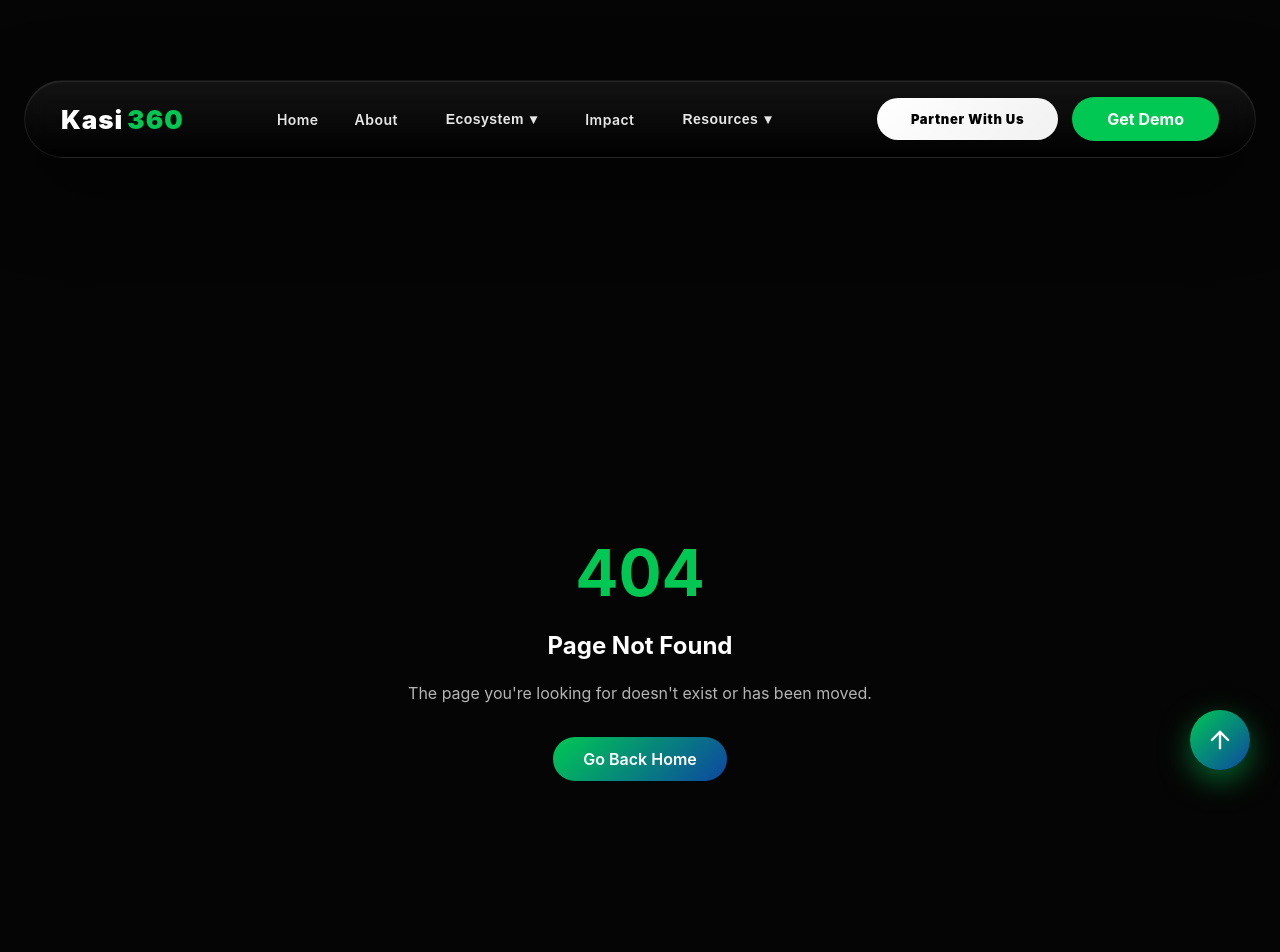
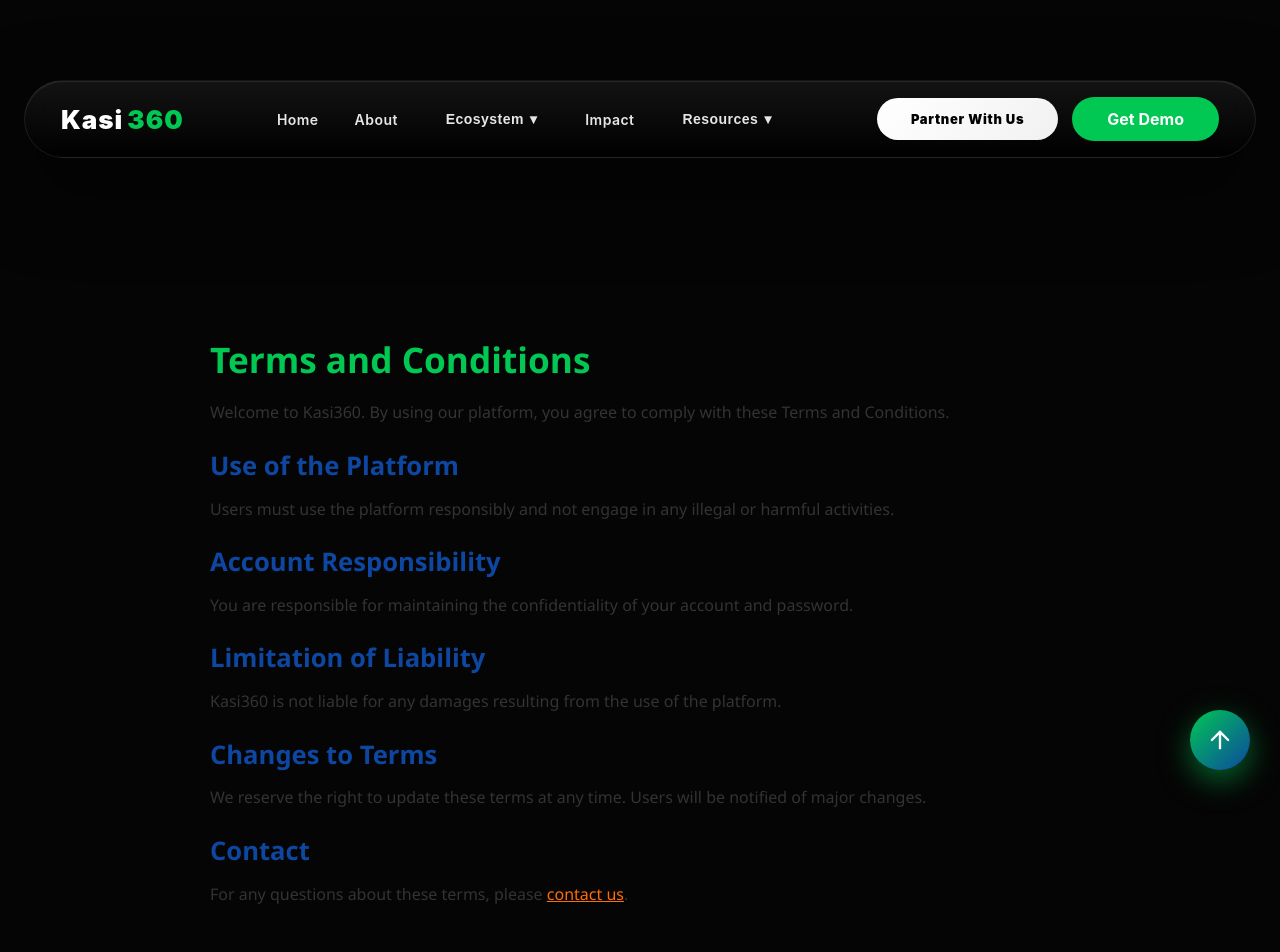
Before and after one commit to rebotilwe/kasi360-web, a React (Vite) app: page /terms in a window 1280 px wide. Shown: the top 952 px of the page. Built offline with nearby package versions, Linux system fonts and the light colour scheme.

Commit message:
LegalPages created

```diff
--- a/src/App.jsx
+++ b/src/App.jsx
@@ -22,6 +22,8 @@ import SuccessStories from "./pages/SuccessStories/SuccessStories";
 
 // Other Pages
 import Demo from "./pages/Demo/Demo";
+import Terms from "./pages/Terms/Terms";
+import Privacy from "./pages/Privacy/Privacy";
 
 // Preloader Component
 import Preloader from "./components/Preloader/Preloader";
@@ -30,6 +32,7 @@ import Preloader from "./components/Preloader/Preloader";
 // import ScrollToTop from "./components/ScrollToTop/ScrollToTop";
 
 import "./App.css";
+import Cookies from "./pages/Cookies/Cookies";
 
 function App() {
   const [loading, setLoading] = useState(true);
@@ -83,6 +86,9 @@ function App() {
 
               {/* Other Pages */}
               <Route path="/demo" element={<Demo />} />
+              <Route path="/terms" element={<Terms />} />
+              <Route path="/privacy" element={<Privacy />} />
+              <Route path="/cookies" element={<Cookies />} />
 
               {/* 404 Page */}
               <Route path="*" element={<NotFound />} />
--- /dev/null
+++ b/src/pages/Cookies/Cookies.css
@@ -0,0 +1,44 @@
+.legal-page {
+  max-width: 900px;
+  margin: 80px auto;
+  padding: 0 20px;
+  color: #333;
+  font-family: 'Segoe UI', Tahoma, Geneva, Verdana, sans-serif;
+}
+
+.legal-page h1 {
+  font-size: 2.2rem;
+  margin-bottom: 20px;
+  color: #00C853;
+}
+
+.legal-page h2 {
+  font-size: 1.6rem;
+  margin-top: 25px;
+  margin-bottom: 15px;
+  color: #0D47A1;
+}
+
+.legal-page p {
+  font-size: 1rem;
+  line-height: 1.6;
+  margin-bottom: 15px;
+}
+
+.legal-page ul {
+  margin-left: 20px;
+  margin-bottom: 15px;
+}
+
+.legal-page li {
+  margin-bottom: 10px;
+}
+
+.legal-page a {
+  color: #FF6D00;
+  text-decoration: underline;
+}
+
+.legal-page a:hover {
+  color: #00C853;
+}
--- /dev/null
+++ b/src/pages/Cookies/Cookies.jsx
@@ -0,0 +1,35 @@
+import React from "react";
+import "./Cookies.css";
+
+const Cookies = () => {
+  return (
+    <div className="legal-page">
+      <h1>Cookie Policy</h1>
+      <p>
+        Kasi360 uses cookies and similar technologies to enhance your experience on our platform.
+      </p>
+
+      <h2>What Are Cookies?</h2>
+      <p>
+        Cookies are small text files stored on your device to help websites remember your preferences and activity.
+      </p>
+
+      <h2>How We Use Cookies</h2>
+      <ul>
+        <li>To improve website functionality</li>
+        <li>To analyze site usage and performance</li>
+        <li>To personalize your experience</li>
+      </ul>
+
+      <h2>Managing Cookies</h2>
+      <p>
+        You can manage or disable cookies in your browser settings, but some features of the platform may not function correctly.
+      </p>
+
+      <h2>Contact Us</h2>
+      <p>If you have any questions about our cookie policy, please <a href="/contact">contact us</a>.</p>
+    </div>
+  );
+};
+
+export default Cookies;
--- /dev/null
+++ b/src/pages/Privacy/LegalPages.css
@@ -0,0 +1,44 @@
+.legal-page {
+  max-width: 900px;
+  margin: 80px auto;
+  padding: 0 20px;
+  color: #333;
+  font-family: 'Segoe UI', Tahoma, Geneva, Verdana, sans-serif;
+}
+
+.legal-page h1 {
+  font-size: 2.2rem;
+  margin-bottom: 20px;
+  color: #00C853;
+}
+
+.legal-page h2 {
+  font-size: 1.6rem;
+  margin-top: 25px;
+  margin-bottom: 15px;
+  color: #0D47A1;
+}
+
+.legal-page p {
+  font-size: 1rem;
+  line-height: 1.6;
+  margin-bottom: 15px;
+}
+
+.legal-page ul {
+  margin-left: 20px;
+  margin-bottom: 15px;
+}
+
+.legal-page li {
+  margin-bottom: 10px;
+}
+
+.legal-page a {
+  color: #FF6D00;
+  text-decoration: underline;
+}
+
+.legal-page a:hover {
+  color: #00C853;
+}
--- /dev/null
+++ b/src/pages/Privacy/Privacy.jsx
@@ -0,0 +1,36 @@
+import React from "react";
+import "./LegalPages.css";
+
+const Privacy = () => {
+  return (
+    <div className="legal-page">
+      <h1>Privacy Policy</h1>
+      <p>
+        Your privacy is important to us. This policy explains how we collect, use, and protect your personal information on the Kasi360 platform.
+      </p>
+
+      <h2>Information We Collect</h2>
+      <p>We may collect the following types of information:</p>
+      <ul>
+        <li>Personal identification information (name, email, phone number)</li>
+        <li>Usage data and analytics</li>
+        <li>Cookies and tracking technologies</li>
+      </ul>
+
+      <h2>How We Use Your Information</h2>
+      <p>
+        We use your information to provide and improve our services, communicate updates, and ensure security.
+      </p>
+
+      <h2>Sharing Your Information</h2>
+      <p>
+        We do not sell your information. We may share data with trusted partners to enhance our services or comply with legal obligations.
+      </p>
+
+      <h2>Contact Us</h2>
+      <p>If you have any questions about this Privacy Policy, please <a href="/contact">contact us</a>.</p>
+    </div>
+  );
+};
+
+export default Privacy;
--- /dev/null
+++ b/src/pages/Terms/Terms.css
@@ -0,0 +1,44 @@
+.legal-page {
+  max-width: 900px;
+  margin: 80px auto;
+  padding: 0 20px;
+  color: #333;
+  font-family: 'Segoe UI', Tahoma, Geneva, Verdana, sans-serif;
+}
+
+.legal-page h1 {
+  font-size: 2.2rem;
+  margin-bottom: 20px;
+  color: #00C853;
+}
+
+.legal-page h2 {
+  font-size: 1.6rem;
+  margin-top: 25px;
+  margin-bottom: 15px;
+  color: #0D47A1;
+}
+
+.legal-page p {
+  font-size: 1rem;
+  line-height: 1.6;
+  margin-bottom: 15px;
+}
+
+.legal-page ul {
+  margin-left: 20px;
+  margin-bottom: 15px;
+}
+
+.legal-page li {
+  margin-bottom: 10px;
+}
+
+.legal-page a {
+  color: #FF6D00;
+  text-decoration: underline;
+}
+
+.legal-page a:hover {
+  color: #00C853;
+}
--- /dev/null
+++ b/src/pages/Terms/Terms.jsx
@@ -0,0 +1,40 @@
+import React from "react";
+
+import "./Terms.css";
+
+
+const Terms = () => {
+  return (
+    <div className="legal-page">
+      <h1>Terms and Conditions</h1>
+      <p>
+        Welcome to Kasi360. By using our platform, you agree to comply with these Terms and Conditions.
+      </p>
+
+      <h2>Use of the Platform</h2>
+      <p>
+        Users must use the platform responsibly and not engage in any illegal or harmful activities.
+      </p>
+
+      <h2>Account Responsibility</h2>
+      <p>
+        You are responsible for maintaining the confidentiality of your account and password.
+      </p>
+
+      <h2>Limitation of Liability</h2>
+      <p>
+        Kasi360 is not liable for any damages resulting from the use of the platform.
+      </p>
+
+      <h2>Changes to Terms</h2>
+      <p>
+        We reserve the right to update these terms at any time. Users will be notified of major changes.
+      </p>
+
+      <h2>Contact</h2>
+      <p>For any questions about these terms, please <a href="/contact">contact us</a>.</p>
+    </div>
+  );
+};
+
+export default Terms;
```
